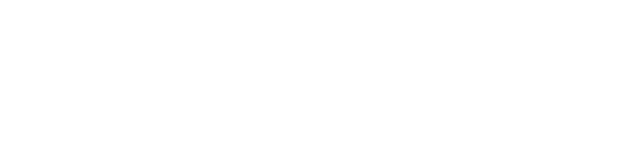
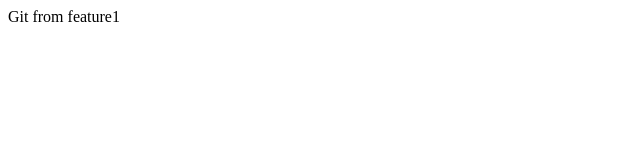
Before and after one commit to mrmoun/web-app, a plain HTML site: page index.html in a window 1280 px wide. Shown: the whole page, without its empty margins (0-640 px from the left). Drawn offline with Linux system fonts and the light colour scheme.

Commit message:
Feature1 commit

```diff
--- a/index.html
+++ b/index.html
@@ -5,6 +5,6 @@
     <title>Document</title>
 </head>
 <body>
-
+ <p>Git from feature1</p>
 </body>
 </html>
```
